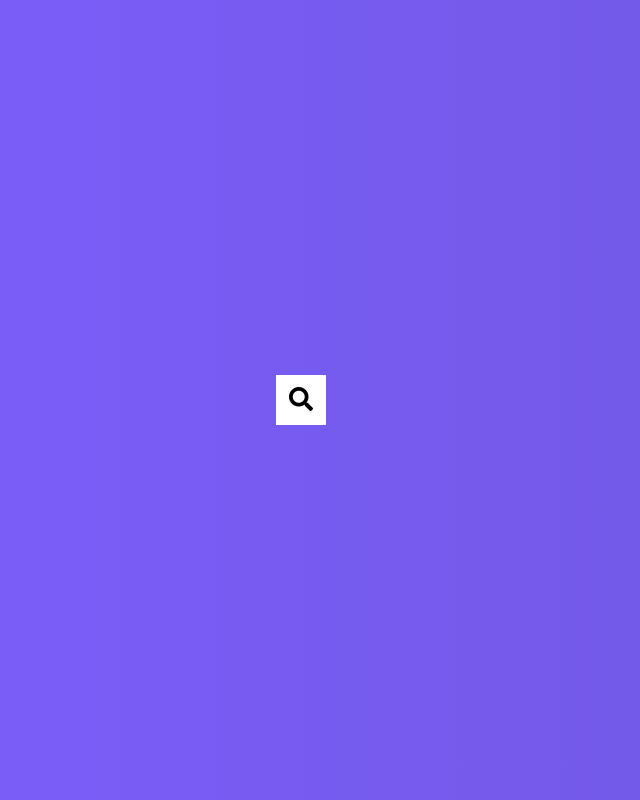
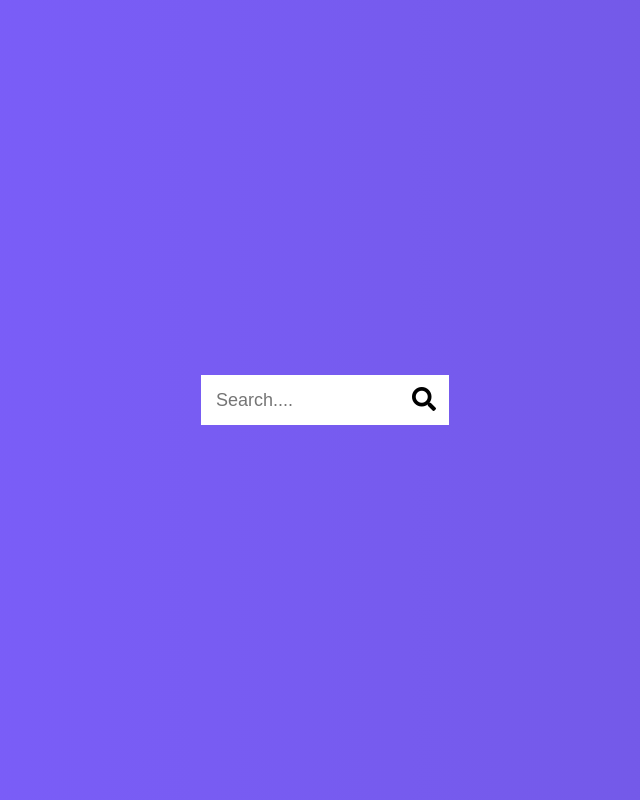
Before and after one commit to AkhiSharmin/JavaScript-SearchBer, a plain HTML site: page index.html in a window 1280 px wide. Both pictures are taken after a click on the button 640 px from the left and 400 px from the top of the page. Shown: the whole page, without its empty margins (339-979 px from the left). Drawn offline with Linux system fonts and the light colour scheme.

Commit message:
added toggle on button

```diff
--- a/script.js
+++ b/script.js
@@ -0,0 +1,9 @@
+const search = document.querySelector('.search')
+const btn = document.querySelector('.btn')
+const input = document.querySelector('.input')
+
+btn.addEventListener('click',() =>{
+    search.classList.toggle('active')
+    input.focus()
+
+})
--- a/style.css
+++ b/style.css
@@ -47,6 +47,6 @@ body {
 .search.active .input {
   width: 200px;
 }
-.search.active {
+.search.active .btn {
   transform: translateX(198px);
 }
```
